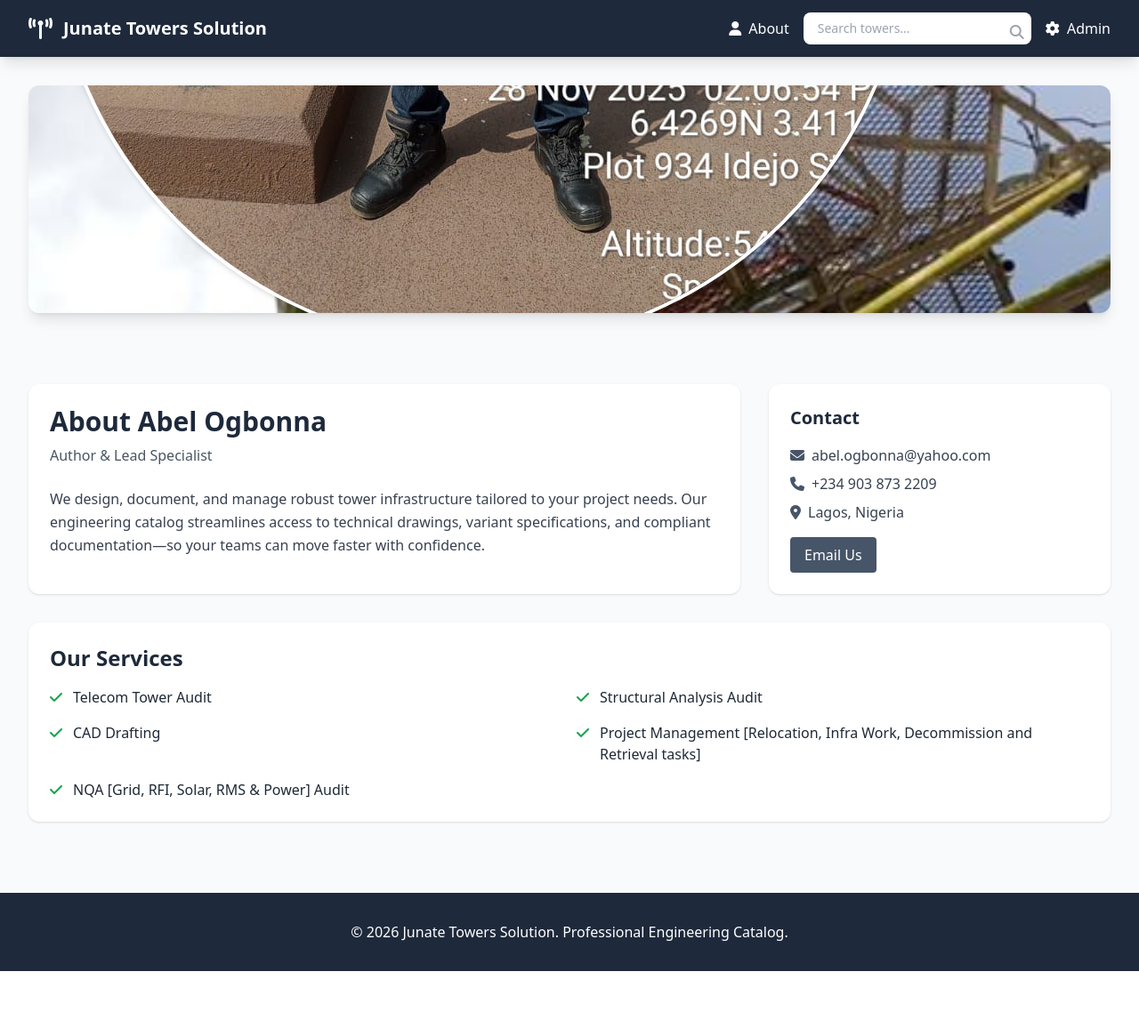
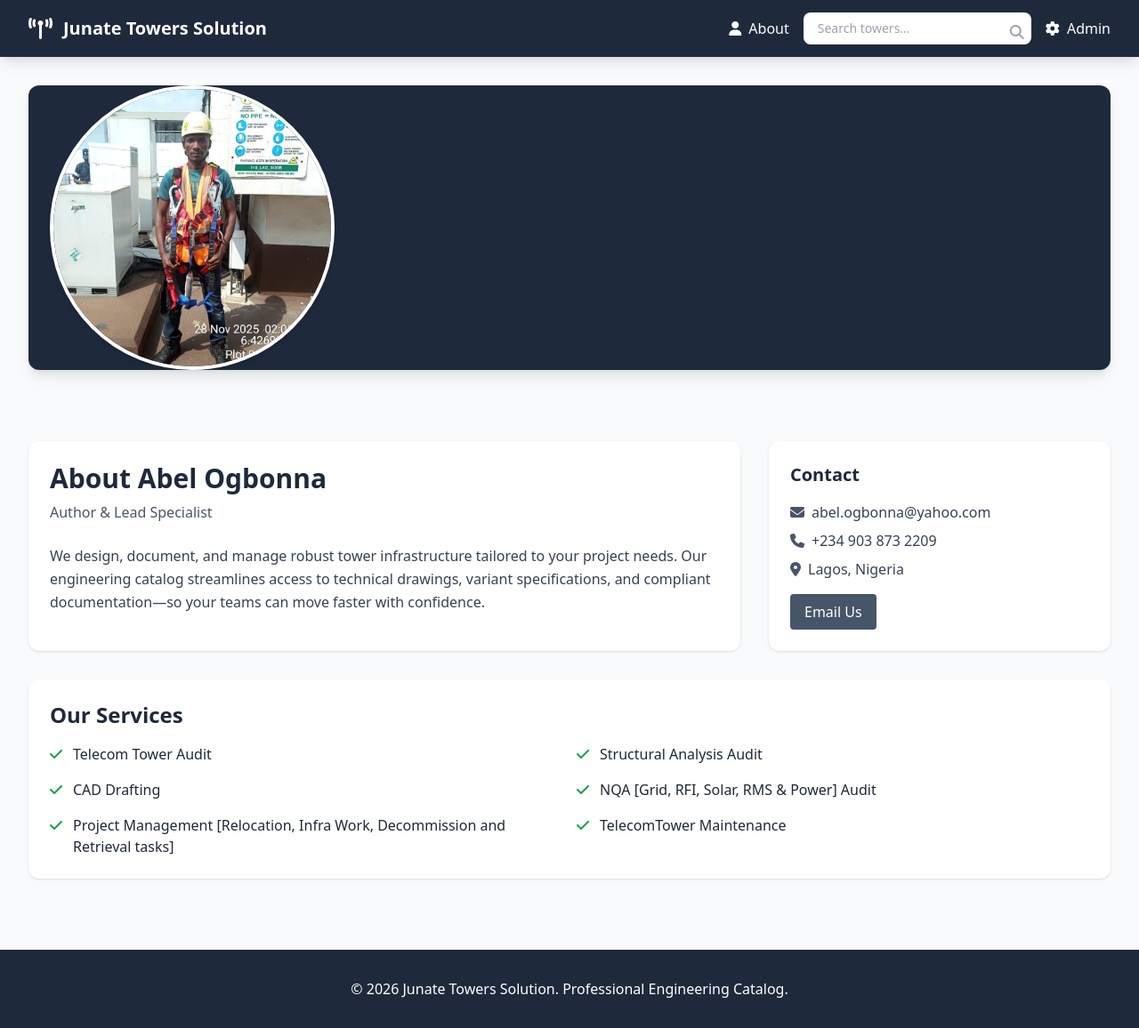
Before and after one commit to Junate-World/Junate_Towers, a Flask app: page /about in a window 1280 px wide. Shown: the whole page at 89% size. Before the commit the page ends 1092 px from the top, so only its background shows below. Run offline with Flask 3, Linux system fonts and the light colour scheme; some libraries are stand-ins or nearby versions.

Commit message:
image enlargement and service settings

```diff
--- a/app/main/routes.py
+++ b/app/main/routes.py
@@ -101,7 +101,8 @@
         'Telecom Tower Audit',
         'Structural Analysis Audit',
         'CAD Drafting',
+        'NQA [Grid, RFI, Solar, RMS & Power] Audit',
         'Project Management [Relocation, Infra Work, Decommission and Retrieval tasks]',
-        'NQA [Grid, RFI, Solar, RMS & Power] Audit'
+        'TelecomTower Maintenance'
     ]
     return render_template('about.html', author=author, contact=contact, services=services)
--- a/app/templates/about.html
+++ b/app/templates/about.html
@@ -6,9 +6,9 @@
 <div class="space-y-8">
     <!-- Banner with author image overlay -->
     <div class="relative rounded-xl overflow-hidden shadow-lg">
-        <img src="{{ contact.banner_image }}" alt="Contact banner" class="w-full h-64 object-cover">
-        <div class="absolute -bottom-10 left-6">
-            <img src="{{ author.image_url }}" alt="Author photo" class="w-34 h-34 rounded-full border-4 border-white shadow-md object-cover">
+        <img src="{{ contact.banner_image }}" alt="Contact banner" class="w-full h-72 md:h-80 object-cover">
+        <div class="absolute -bottom-0 left-6">
+            <img src="{{ author.image_url }}" alt="Author photo" class="w-72 h-72 md:w-80 md:h-80 rounded-full border-4 border-white shadow-md object-cover">
         </div>
     </div>
 
```
Also changed, not shown: app/static/images/contact.JPG, app/static/images/platform.jpg (added).
